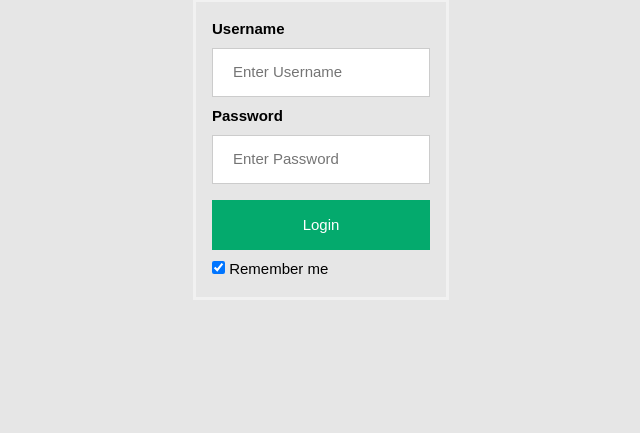
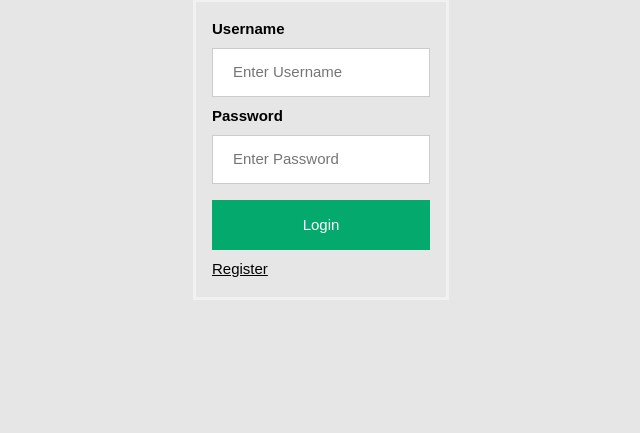
Before and after one commit to DominikPott/practicer-flask, a Flask app: page /auth/login in a window 1280 px wide. Shown: the part 40-473 px from the top of the page, without its empty margins (319-959 px from the left). Run offline with Flask 2, Linux system fonts and the light colour scheme.

Commit message:
added register link to login screen

```diff
--- a/practicer_flask/templates/auth/login.html
+++ b/practicer_flask/templates/auth/login.html
@@ -14,9 +14,8 @@
             <input type="password" placeholder="Enter Password" name="password" required>
 
             <button type="submit">Login</button>
-            <label>
-                <input type="checkbox" checked="checked" name="remember"> Remember me
-            </label>
+
+            <label><a href="{{ url_for('auth.register') }}">Register</a></label>
         </div>
     </form>
 </div>
```
